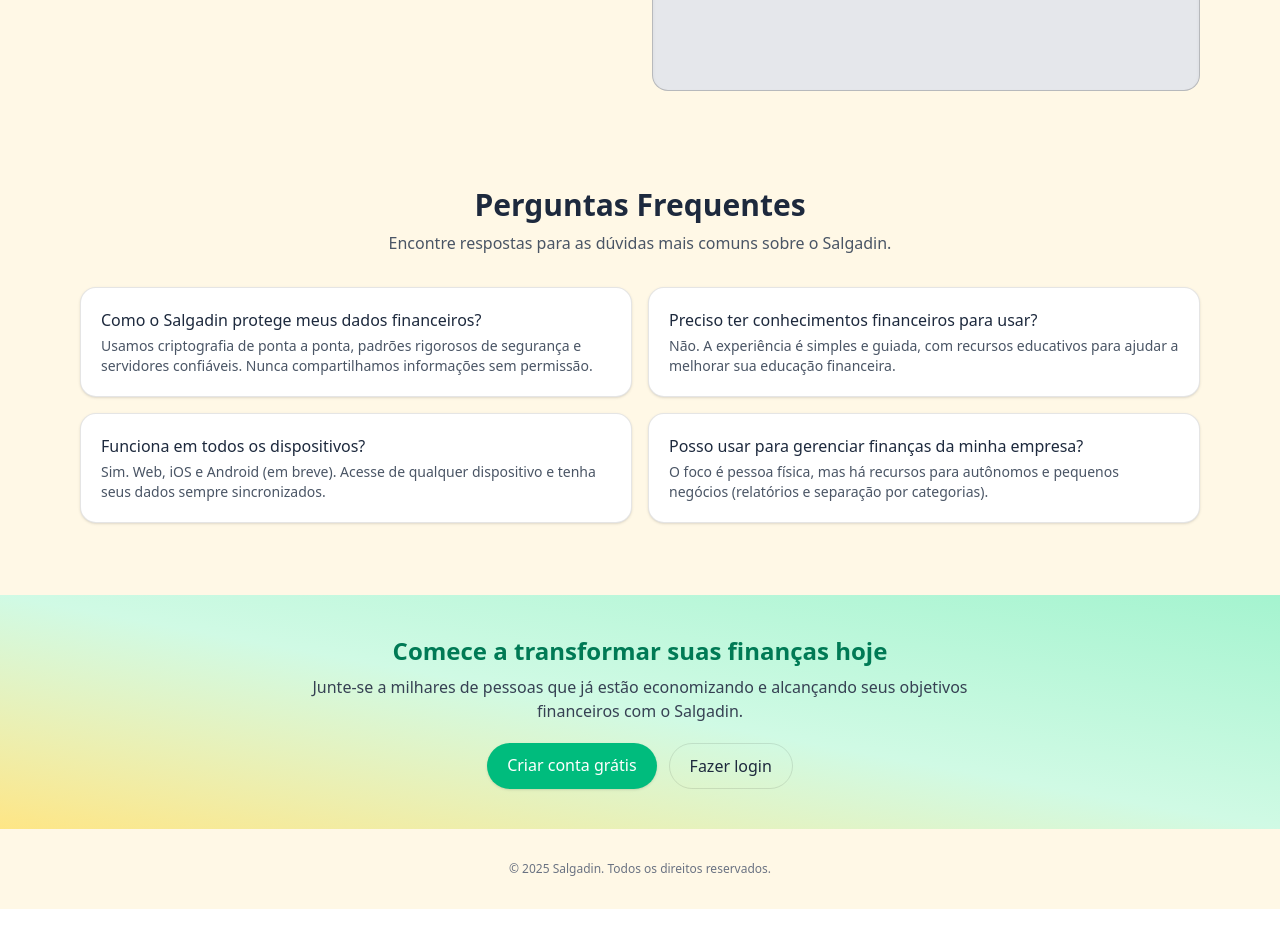
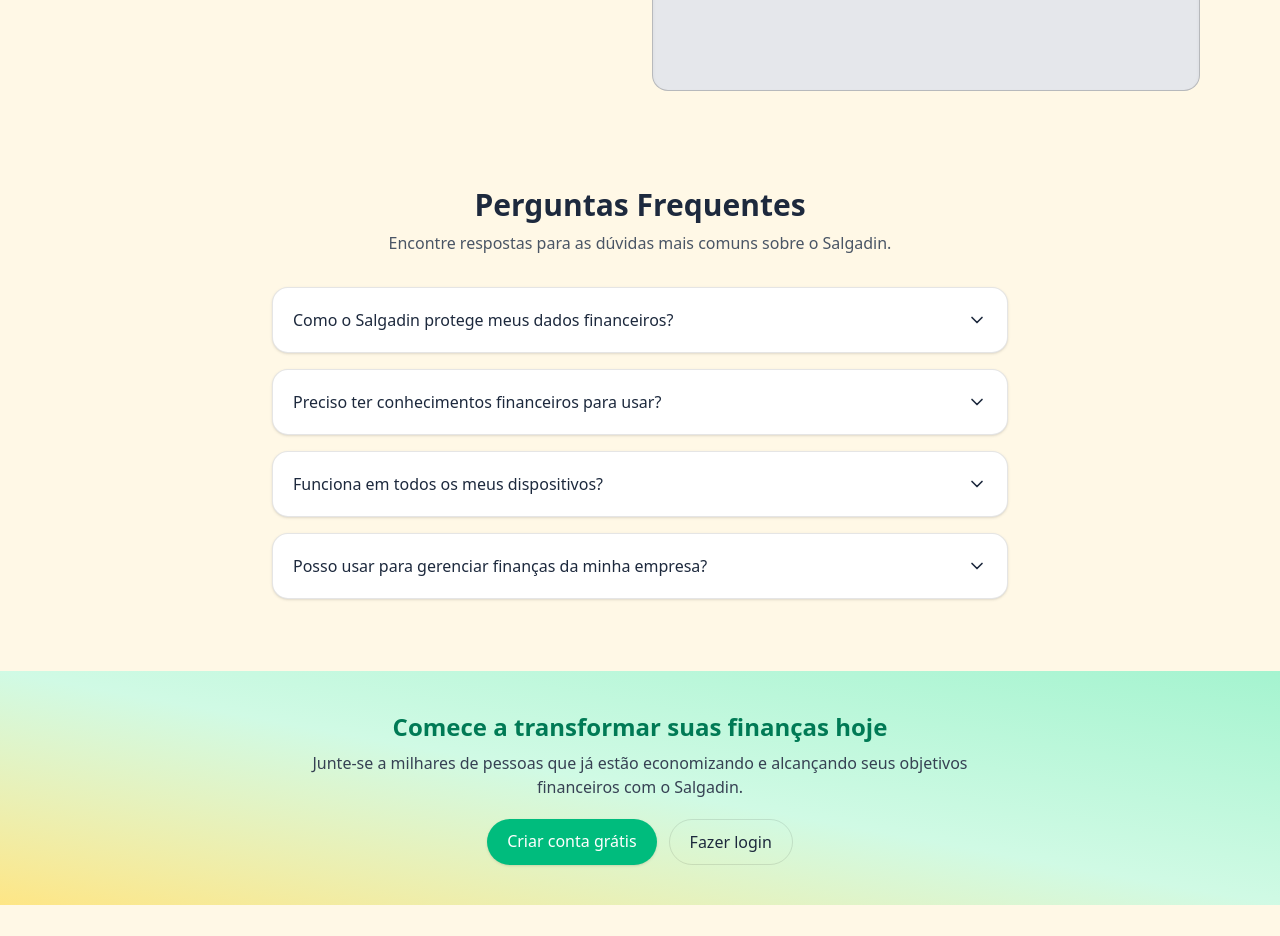
Before and after one commit to wmsalves/Salgadin, a React (Vite) app in the folder Salgadin-web/: page / in a window 1280 px wide. Shown: the part 1760-2696 px from the top of the page. Before the commit the page ends 2669 px from the top, so only its background shows below. Built offline with nearby package versions, Linux system fonts and the light colour scheme.

Commit message:
feat(ui): convert faq section to interactive accordion

```diff
--- a/Salgadin-web/src/pages/HomePage/FaqSection.tsx
+++ b/Salgadin-web/src/pages/HomePage/FaqSection.tsx
@@ -1,25 +1,61 @@
+import { useState } from "react";
 import { faqItems } from "./content";
+import { ChevronDown } from "lucide-react";
+import clsx from "clsx";
 
 export function FaqSection() {
+  const [activeItem, setActiveItem] = useState<string | null>(null);
+
+  const toggleItem = (question: string) => {
+    setActiveItem(activeItem === question ? null : question);
+  };
+
   return (
-    <section id="faq" className="mx-auto max-w-6xl px-4 py-12">
+    <section id="faq" className="mx-auto max-w-3xl px-4 py-12">
       <h2 className="text-center text-2xl sm:text-3xl font-extrabold">
         Perguntas Frequentes
       </h2>
       <p className="mt-2 text-center text-gray-600 text-sm sm:text-base">
         Encontre respostas para as dúvidas mais comuns sobre o Salgadin.
       </p>
+      <div className="mt-8 space-y-4">
+        {faqItems.map((item) => {
+          const isOpen = activeItem === item.q;
 
-      <div className="mt-8 grid gap-4 md:grid-cols-2">
-        {faqItems.map((item) => (
-          <div
-            key={item.q}
-            className="rounded-2xl border border-black/10 bg-white p-5 shadow-sm"
-          >
-            <div className="font-medium">{item.q}</div>
-            <p className="mt-1 text-sm text-gray-600">{item.a}</p>
-          </div>
-        ))}
+          return (
+            <div
+              key={item.q}
+              className="rounded-2xl border border-black/10 bg-white shadow-sm overflow-hidden"
+            >
+              <button
+                onClick={() => toggleItem(item.q)}
+                className="w-full flex justify-between items-center text-left p-5 font-medium"
+                aria-expanded={isOpen}
+              >
+                <span>{item.q}</span>
+                <ChevronDown
+                  className={clsx(
+                    "h-5 w-5 transition-transform duration-300",
+                    isOpen && "rotate-180"
+                  )}
+                />
+              </button>
+
+              <div
+                className={clsx(
+                  "transition-all duration-300 ease-in-out grid",
+                  isOpen
+                    ? "grid-rows-[1fr] opacity-100"
+                    : "grid-rows-[0fr] opacity-0"
+                )}
+              >
+                <div className="overflow-hidden">
+                  <p className="px-5 pb-5 text-sm text-gray-600">{item.a}</p>
+                </div>
+              </div>
+            </div>
+          );
+        })}
       </div>
     </section>
   );
--- a/Salgadin-web/src/pages/HomePage/content.ts
+++ b/Salgadin-web/src/pages/HomePage/content.ts
@@ -30,19 +30,19 @@
 export const faqItems = [
   {
     q: "Como o Salgadin protege meus dados financeiros?",
-    a: "Usamos criptografia de ponta a ponta, padrões rigorosos de segurança e servidores confiáveis. Nunca compartilhamos informações sem permissão.",
+    a: "A sua segurança é nossa prioridade máxima. Utilizamos criptografia de nível bancário para proteger todos os seus dados, tanto em trânsito quanto em repouso. Seguimos os mais rigorosos padrões de segurança e privacidade, alinhados com a Lei Geral de Proteção de Dados (LGPD). Suas informações são suas, e nunca as compartilharemos com terceiros sem a sua permissão explícita.",
   },
   {
     q: "Preciso ter conhecimentos financeiros para usar?",
-    a: "Não. A experiência é simples e guiada, com recursos educativos para ajudar a melhorar sua educação financeira.",
+    a: "De forma alguma! O Salgadin foi desenhado exatamente para quem busca simplicidade. Se você sabe o que é uma despesa, já sabe usar 90% da plataforma. Recursos como a categorização automática e os relatórios visuais fazem o trabalho pesado por você, transformando dados complexos em informações claras e acionáveis para o seu dia a dia.",
   },
   {
-    q: "Funciona em todos os dispositivos?",
-    a: "Sim. Web, iOS e Android (em breve). Acesse de qualquer dispositivo e tenha seus dados sempre sincronizados.",
+    q: "Funciona em todos os meus dispositivos?",
+    a: "Sim! O Salgadin é uma plataforma web totalmente responsiva, funcionando perfeitamente no seu computador, tablet ou celular. Seus dados são sincronizados em tempo real em todos os dispositivos, garantindo que você tenha acesso às suas finanças onde quer que esteja. Nossos aplicativos nativos para iOS e Android estão em desenvolvimento para oferecer uma experiência ainda mais integrada em breve.",
   },
   {
     q: "Posso usar para gerenciar finanças da minha empresa?",
-    a: "O foco é pessoa física, mas há recursos para autônomos e pequenos negócios (relatórios e separação por categorias).",
+    a: "O Salgadin foi projetado com foco total nas finanças pessoais. No entanto, muitos autônomos e freelancers o utilizam com sucesso para ter um controle simplificado de suas receitas e despesas. Você pode criar categorias específicas para o seu negócio e gerar relatórios que ajudam a ter uma visão clara do fluxo de caixa e a separar os gastos pessoais dos profissionais.",
   },
 ];
 
```
